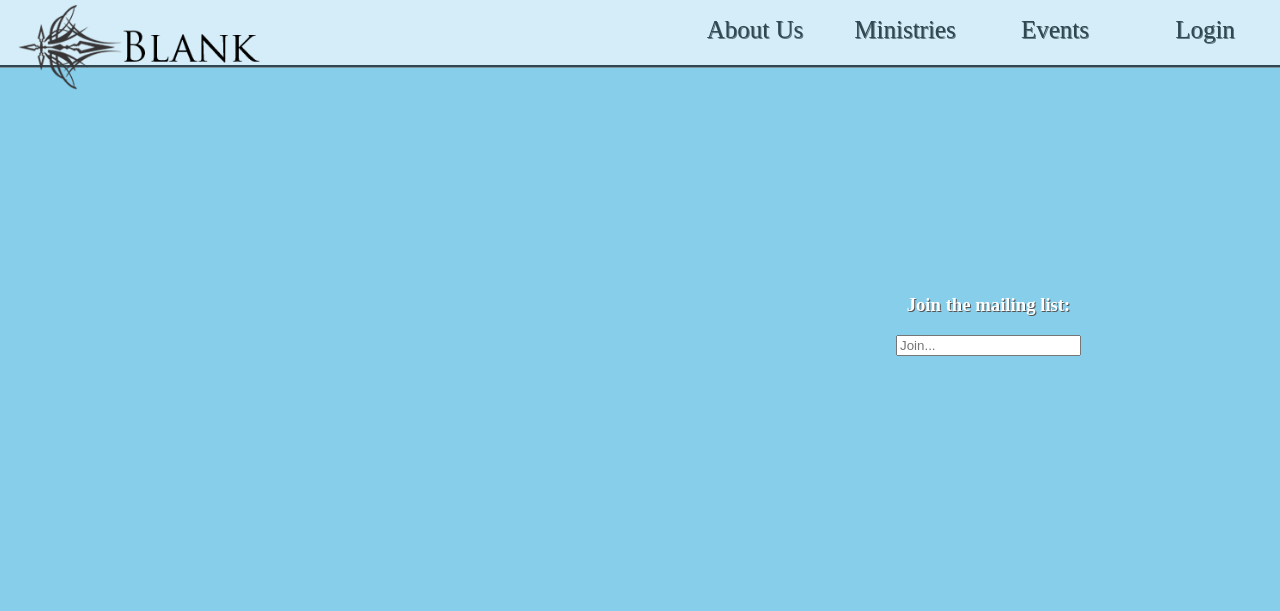
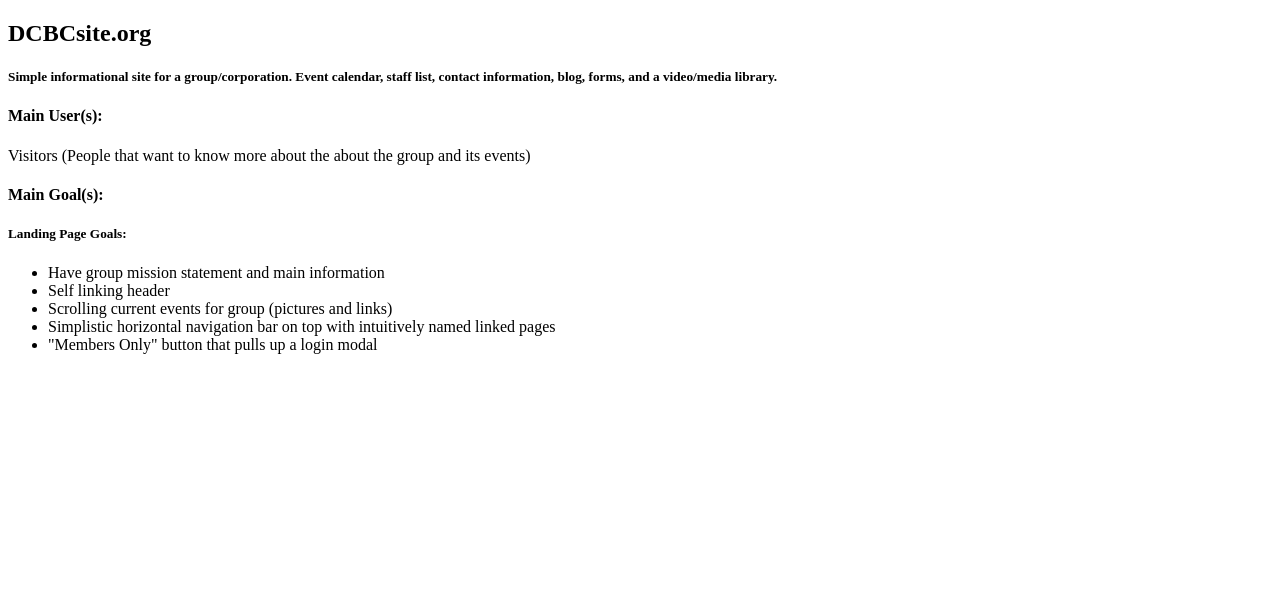
Before and after one commit to dhwong/DHwong, a plain HTML site: page index.html in a window 1280 px wide. Drawn offline with Linux system fonts and the light colour scheme; a web font is replaced by a local one.

Commit message:
Revert "A3?"
This reverts commit 97af2d5551dfd65dc466e695bfcfb4034287f26e.

```diff
--- a/index.html
+++ b/index.html
@@ -1,30 +1,24 @@
 <!DOCTYPE html>
 <html>
     <head>
-        <title> Blank Site </title>
-            <!-- Latest compiled and minified CSS -->
-            <meta charset="UTF-8">
-            <link rel="stylesheet" type="text/css" href="site/css/stylesheet.css">
+        <title>DCBCsite</title>
+        <meta charset="windows-1252">
+        <meta name="viewport" content="width=device-width, initial-scale=1.0">
+    </head>
+    <h2> DCBCsite.org </h2>
+    <h5> Simple informational site for a group/corporation. Event calendar, staff list, contact information, blog, forms, and a video/media library. </h5>
 
-    </head>
+    <h4> Main User(s): </h4>
+    	Visitors (People that want to know more about the about the group and its events)
 
-    <body>
-            <div id="navbar">
-                    <div id="navbar-left"></div>
-                    <ul id="navbar-right">
-                            <li class="navelement"><a class="navlist" href="site/about.html">About Us</a></li>
-                            <li class="navelement"><a class="navlist" href="site/ministries.html">Ministries</a></li>
-                            <li class="navelement"><a class="navlist" href="site/events.html">Events</a></li>
-                            <li class="navelement"><a class="navlist" href="site/login.html">Login</a></li>
-                    </ul>
-            </div>
-            <a class="logo" href="index.html"><img src="site/logo.png" class="logo" alt=""></a>
-            <div class = "right-container">
-                    <h3>Join the mailing list:</h3>
-                    <div class = "emailbox">
-			<input type="email" id="search" placeholder="Join..."/>
-                    </div>
-            </div>
+    <h4> Main Goal(s): </h4>
+    	<h5> Landing Page Goals: </h5>
+    		<ul>
+    			<li> Have group mission statement and main information </li>
+    			<li> Self linking header </li>
+    			<li> Scrolling current events for group (pictures and links) </li>
+    			<li> Simplistic horizontal navigation bar on top with intuitively named linked pages </li>
+    			<li> "Members Only" button that pulls up a login modal </li>
+        	</ul>
     </body>
-
 </html>
--- a/site/css/stylesheet.css
+++ /dev/null
@@ -1,104 +0,0 @@
-/* Generated by Font Squirrel (http://www.fontsquirrel.com) on February 4, 2015 */
-@font-face {
-    font-family: 'forumregular';
-    src: url('forum-regular-webfont.eot');
-    src: url('forum-regular-webfont.eot?#iefix') format('embedded-opentype'),
-         url('forum-regular-webfont.woff2') format('woff2'),
-         url('forum-regular-webfont.woff') format('woff'),
-         url('forum-regular-webfont.ttf') format('truetype'),
-         url('forum-regular-webfont.svg#forumregular') format('svg');
-    font-weight: normal;
-    font-style: normal;
-}
-
-#navbar {
-    position:absolute;
-    top:0%;
-    left:0%;
-    min-width:100%;
-    background-color: #FFFFFF;
-    min-height:65px;
-    border-bottom: groove;
-    border-bottom-width:3.5px;
-    border-bottom-color:#212121;
-    opacity:0.65;
-}
-
-#navbar-left {
-    margin-top:10px;
-    position:absolute;
-    left:5%;
-}
-
-#navbar-right {
-    position:absolute;
-    left:50%;
-    top:0%;
-}
-
-.navelement {
-    font-family: 'forumregular';
-    float: left;
-    display: inline;
-}
-
-a.navlist:link, a.navlist:visited {
-    display:block;
-    margin-top:-17px;
-    padding-top:17px;
-    text-align:center;
-    width:150px;
-    height:48px;
-    font-size:25px;
-    color:black;
-    text-decoration: none;
-    -webkit-transition:background-color 0.3s;
-}
-
-a.navlist:hover, a.navlist:active {
-    width:150px;
-    background-color:#00BFFF;
-}
-
-.logo {
-    position:absolute;
-    top:0.5%;
-    left:0.8%;
-    border-radius:5px;
-    max-width:258px;
-    -webkit-transition:box-shadow 0.3s;
-}
-
-.logo:hover {
-    -webkit-box-shadow: 0px 0px 7px 2px rgba(0,0,0,1);
-    -moz-box-shadow: 0px 0px 7px 2px rgba(0,0,0,1);
-    box-shadow: 0px 0px 7px 2px rgba(0,0,0,1);
-}
-
-body {
-	min-height: 550px;
-	padding-top: 50px;
-	font-size: 16px;
-	color:white;
-	text-shadow: 1px 1px #545454;
-	font-family:'fontinregular';
-	background-size:85% auto;
-	background-color:#87CEEB;
-	background-repeat: no-repeat;
-	background-position: left 65px;
-}
-
-.right-container {
-    text-align:center;
-    position:absolute;
-    padding-top:17%;
-    padding-right:10px;
-    left:70%;
-    opacity:1;
-}
-
-.emailbox input:hover{
-    -webkit-box-shadow: 0px 0px 7px 2px rgba(255,255,255,1);
-    -moz-box-shadow: 0px 0px 7px 2px rgba(255,255,255,1);
-    box-shadow: 0px 0px 7px 2px rgba(255,255,255,1);
-}
```
Also changed, not shown: site/about.html (deleted, +0 -16 lines), site/events.html (deleted, +0 -16 lines), site/ministries.html (deleted, +0 -16 lines), tests/invalid/index.html (added, +9 -0 lines), tests/valid/index.html (added, +10 -0 lines), site/logo.png (deleted), 5 other files.
